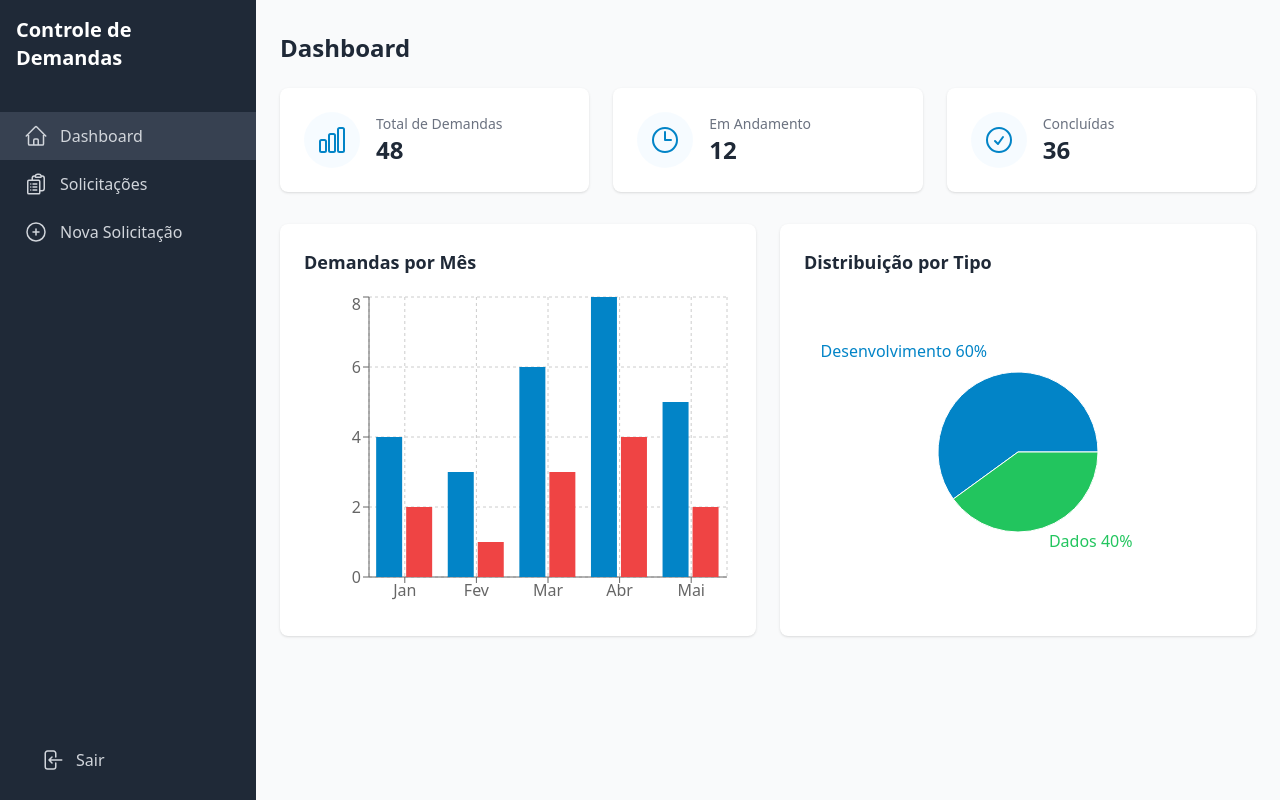
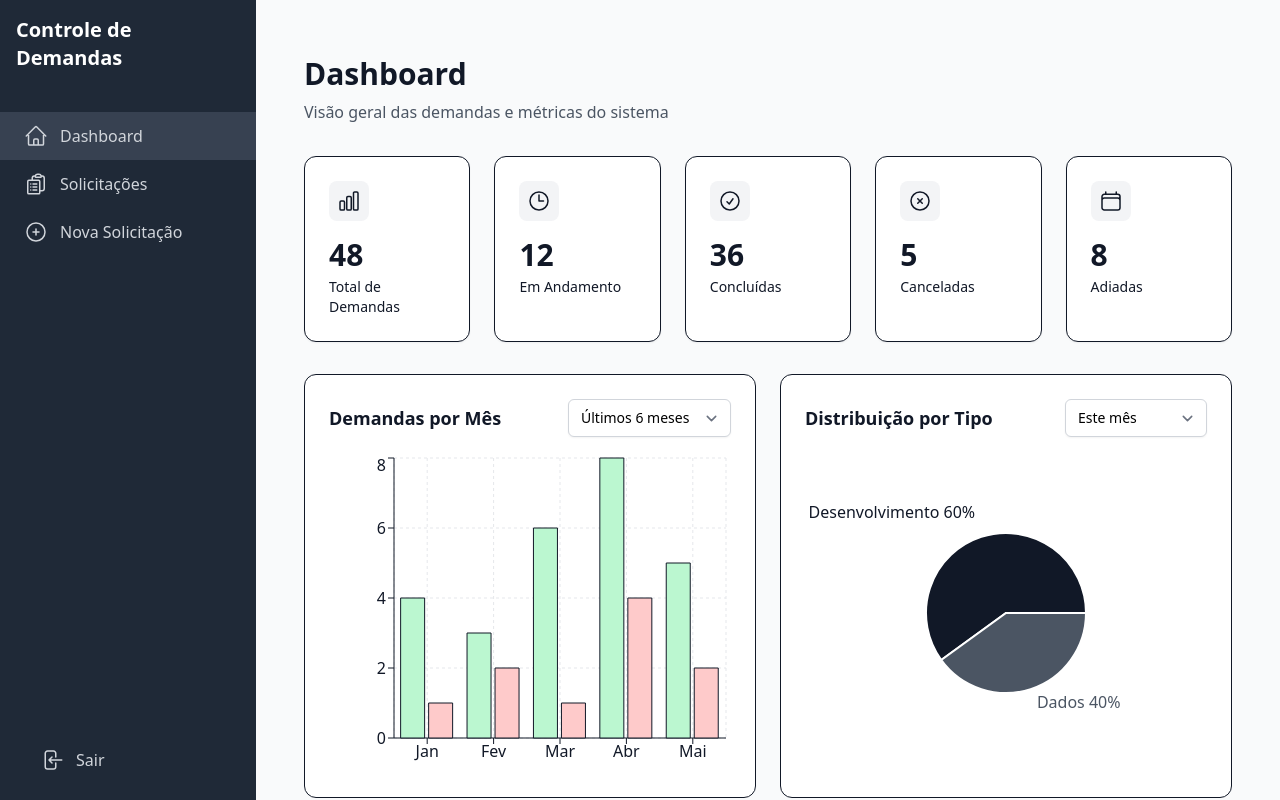
Before and after one commit to DevLucasFontoura/Sistema_de_Demandas_SISEC, a React (Vite) app: page /dashboard in a window 1280 px wide. Built offline with nearby package versions, Linux system fonts and the light colour scheme.

Commit message:
Melhoria no estilo do dashboard

```diff
--- a/src/components/CardTotal.tsx
+++ b/src/components/CardTotal.tsx
@@ -4,21 +4,29 @@ import { ElementType } from 'react'
 interface CardTotalProps {
   title: string
   value: string
-  icon: ElementType // Usando ElementType para melhor tipagem de componentes
+  icon: ElementType
+  className?: string
+  iconClassName?: string
+  borderClassName?: string
 }
 
-export function CardTotal({ title, value, icon: Icon }: CardTotalProps) {
+export function CardTotal({
+  title,
+  value,
+  icon: Icon,
+  className = "bg-white",
+  iconClassName = "bg-gray-100",
+  borderClassName = "border-gray-900"
+}: CardTotalProps) {
   return (
-    <div className="bg-white rounded-lg shadow p-6">
+    <div className={`p-6 rounded-xl shadow-sm hover:shadow-md transition-shadow border ${className} ${borderClassName}`}>
       <div className="flex items-center">
-        <div className="p-3 rounded-full bg-primary-100 bg-opacity-30">
-          <Icon className="h-8 w-8 text-primary-600" />
-        </div>
-        <div className="ml-4">
-          <h3 className="text-gray-500 text-sm">{title}</h3>
-          <p className="text-2xl font-semibold text-gray-800">{value}</p>
+        <div className={`p-2 rounded-lg ${iconClassName}`}>
+          <Icon className="w-6 h-6 text-gray-900" />
         </div>
       </div>
+      <p className="mt-4 text-3xl font-semibold text-gray-900">{value}</p>
+      <p className="mt-1 text-sm font-medium text-gray-900">{title}</p>
     </div>
   )
 }
--- a/src/components/GraficoDeBarras.tsx
+++ b/src/components/GraficoDeBarras.tsx
@@ -5,7 +5,7 @@ interface GraficoDeBarrasProps {
   data: {
     mes: string
     atendidas: number
-    pendentes: number
+    canceladas: number
   }[]
 }
 
@@ -14,12 +14,37 @@ export function GraficoDeBarras({ data }: GraficoDeBarrasProps) {
     <div className="h-80">
       <ResponsiveContainer width="100%" height="100%">
         <BarChart data={data}>
-          <CartesianGrid strokeDasharray="3 3" />
-          <XAxis dataKey="mes" />
-          <YAxis />
-          <Tooltip />
-          <Bar dataKey="atendidas" fill="#0284c7" name="Atendidas" />
-          <Bar dataKey="pendentes" fill="#ef4444" name="Pendentes" />
+          <CartesianGrid strokeDasharray="3 3" stroke="#e5e7eb" />
+          <XAxis
+            dataKey="mes"
+            stroke="#111827"
+            tick={{ fill: '#111827' }}
+          />
+          <YAxis
+            stroke="#111827"
+            tick={{ fill: '#111827' }}
+          />
+          <Tooltip
+            contentStyle={{
+              backgroundColor: 'white',
+              border: '1px solid #111827',
+              borderRadius: '0.5rem'
+            }}
+          />
+          <Bar
+            dataKey="atendidas"
+            fill="#bbf7d0"
+            stroke="#111827"
+            strokeWidth={1}
+            name="Atendidas"
+          />
+          <Bar
+            dataKey="canceladas"
+            fill="#fecaca"
+            stroke="#111827"
+            strokeWidth={1}
+            name="Canceladas"
+          />
         </BarChart>
       </ResponsiveContainer>
     </div>
--- a/src/components/GraficoDePizza.tsx
+++ b/src/components/GraficoDePizza.tsx
@@ -8,7 +8,7 @@ interface GraficoDePizzaProps {
   }[]
 }
 
-const COLORS = ['#0284c7', '#22c55e']
+const COLORS = ['#111827', '#4b5563']
 
 export function GraficoDePizza({ data }: GraficoDePizzaProps) {
   return (
@@ -20,16 +20,29 @@ export function GraficoDePizza({ data }: GraficoDePizzaProps) {
             cx="50%"
             cy="50%"
             labelLine={false}
-            label={({ name, percent }) => `${name} ${(percent * 100).toFixed(0)}%`}
+            label={({ name, percent }) => (
+              `${name} ${(percent * 100).toFixed(0)}%`
+            )}
             outerRadius={80}
             fill="#8884d8"
             dataKey="value"
           >
             {data.map((_, index) => (
-              <Cell key={`cell-${index}`} fill={COLORS[index % COLORS.length]} />
+              <Cell
+                key={`cell-${index}`}
+                fill={COLORS[index % COLORS.length]}
+                stroke="#fff"
+                strokeWidth={2}
+              />
             ))}
           </Pie>
-          <Tooltip />
+          <Tooltip
+            contentStyle={{
+              backgroundColor: 'white',
+              border: '1px solid #111827',
+              borderRadius: '0.5rem'
+            }}
+          />
         </PieChart>
       </ResponsiveContainer>
     </div>
--- a/src/components/solicitacao/ComentariosSolicitacao.tsx
+++ b/src/components/solicitacao/ComentariosSolicitacao.tsx
@@ -20,9 +20,14 @@ interface Comentario {
 interface ComentariosSolicitacaoProps {
   comentarios: Comentario[]
   onAddComentario: (texto: string, arquivos?: File[]) => void
+  className?: string
 }
 
-export function ComentariosSolicitacao({ comentarios, onAddComentario }: ComentariosSolicitacaoProps) {
+export function ComentariosSolicitacao({
+  comentarios,
+  onAddComentario,
+  className = '',
+}: ComentariosSolicitacaoProps) {
   const [novoComentario, setNovoComentario] = useState('')
   const [arquivosSelecionados, setArquivosSelecionados] = useState<File[]>([])
   const fileInputRef = useRef<HTMLInputElement>(null)
@@ -51,12 +56,11 @@ export function ComentariosSolicitacao({ comentarios, onAddComentario }: Comenta
   }
 
   const handleDownload = (arquivo: Arquivo) => {
-    // Aqui você implementaria a lógica para download do arquivo
     window.open(arquivo.url, '_blank')
   }
 
   return (
-    <div className="mt-8 bg-white rounded-lg shadow-md p-6">
+    <div className={`mt-8 bg-white rounded-lg shadow-md p-6 ${className}`}>
       <h3 className="text-lg font-semibold text-gray-800 mb-4">Comentários</h3>
 
       <form onSubmit={handleSubmit} className="mb-6">
--- a/src/components/solicitacao/DetalhesSolicitacao.tsx
+++ b/src/components/solicitacao/DetalhesSolicitacao.tsx
@@ -142,7 +142,7 @@ export function DetalhesSolicitacao({
         <AdiamentoSolicitacao onAdiar={handleAdiarSolicitacao} />
       )}
       </div>
-      <div className="bg-white rounded-lg shadow-md p-6">
+      <div className="bg-white rounded-lg shadow-md p-6 border border-gray-900">
         <div className="mb-6">
           <h2 className="text-2xl font-bold text-gray-800 mb-6">
             Demanda: {solicitacao.id}
@@ -150,7 +150,7 @@ export function DetalhesSolicitacao({
 
           <div className="grid grid-cols-1 md:grid-cols-2 gap-6 mb-6">
             <div className="space-y-4">
-              <div className="p-4 rounded-lg bg-[#f2f3f5]">
+              <div className="p-4 rounded-lg bg-[#f2f3f5] border border-gray-900">
                 <h3 className="text-sm font-medium text-gray-500">Status</h3>
                 {isEditing ? (
                   <select
@@ -169,7 +169,7 @@ export function DetalhesSolicitacao({
                 )}
               </div>
 
-              <div className="p-4 rounded-lg bg-[#f2f3f5]">
+              <div className="p-4 rounded-lg bg-[#f2f3f5] border border-gray-900">
                 <h3 className="text-sm font-medium text-gray-500">Título</h3>
                 {isEditing ? (
                   <input
@@ -183,7 +183,7 @@ export function DetalhesSolicitacao({
                 )}
               </div>
 
-              <div className="p-4 rounded-lg bg-[#f2f3f5]">
+              <div className="p-4 rounded-lg bg-[#f2f3f5] border border-gray-900">
                 <h3 className="text-sm font-medium text-gray-500">Tipo</h3>
                 {isEditing ? (
                   <select
@@ -201,19 +201,19 @@ export function DetalhesSolicitacao({
             </div>
 
             <div className="space-y-4">
-              <div className="p-4 rounded-lg bg-[#f2f3f5]">
+              <div className="p-4 rounded-lg bg-[#f2f3f5] border border-gray-900">
                 <h3 className="text-sm font-medium text-gray-500">Solicitante</h3>
                 <p className="mt-1 text-gray-800">{solicitacao.solicitante}</p>
               </div>
 
-              <div className="p-4 rounded-lg bg-[#f2f3f5]">
+              <div className="p-4 rounded-lg bg-[#f2f3f5] border border-gray-900">
                 <h3 className="text-sm font-medium text-gray-500">Data de Criação</h3>
                 <p className="mt-1 text-gray-800">
                   {formatDate(solicitacao.dataCriacao)}
                 </p>
               </div>
 
-              <div className="p-4 rounded-lg bg-[#f2f3f5]">
+              <div className="p-4 rounded-lg bg-[#f2f3f5] border border-gray-900">
                 <h3 className="text-sm font-medium text-gray-500">Prazo</h3>
                 {isEditing ? (
                   <input
@@ -229,7 +229,7 @@ export function DetalhesSolicitacao({
                 )}
               </div>
 
-              <div className="p-4 rounded-lg bg-[#f2f3f5]">
+              <div className="p-4 rounded-lg bg-[#f2f3f5] border border-gray-900">
                 <h3 className="text-sm font-medium text-gray-500">Responsável</h3>
                 {isEditing ? (
                   <input
@@ -246,7 +246,7 @@ export function DetalhesSolicitacao({
           </div>
 
           {/* Descrição em largura total */}
-          <div className="p-4 rounded-lg bg-[#f2f3f5]">
+          <div className="p-4 rounded-lg bg-[#f2f3f5] border border-gray-900">
             <h3 className="text-sm font-medium text-gray-500">Descrição</h3>
             {isEditing ? (
               <textarea
@@ -290,6 +290,7 @@ export function DetalhesSolicitacao({
       <ComentariosSolicitacao
         comentarios={solicitacao.comentarios || []}
         onAddComentario={handleAddComentario}
+        className="bg-white border border-gray-900 rounded-lg p-6"
       />
     </div>
   )
--- a/src/pages/Dashboard.tsx
+++ b/src/pages/Dashboard.tsx
@@ -1,16 +1,22 @@
 // src/pages/Dashboard.tsx
-import { ChartBarIcon, ClockIcon, CheckCircleIcon } from '@heroicons/react/24/outline'
+import {
+  ChartBarIcon,
+  ClockIcon,
+  CheckCircleIcon,
+  XCircleIcon,
+  CalendarIcon
+} from '@heroicons/react/24/outline'
 import { GraficoDeBarras } from '../components/GraficoDeBarras'
 import { GraficoDePizza } from '../components/GraficoDePizza'
 import { CardTotal } from '../components/CardTotal'
 
 // Dados de exemplo (depois serão substituídos por dados do Firebase)
 const barData = [
-  { mes: 'Jan', atendidas: 4, pendentes: 2 },
-  { mes: 'Fev', atendidas: 3, pendentes: 1 },
-  { mes: 'Mar', atendidas: 6, pendentes: 3 },
-  { mes: 'Abr', atendidas: 8, pendentes: 4 },
-  { mes: 'Mai', atendidas: 5, pendentes: 2 },
+  { mes: 'Jan', atendidas: 4, canceladas: 1 },
+  { mes: 'Fev', atendidas: 3, canceladas: 2 },
+  { mes: 'Mar', atendidas: 6, canceladas: 1 },
+  { mes: 'Abr', atendidas: 8, canceladas: 4 },
+  { mes: 'Mai', atendidas: 5, canceladas: 2 },
 ]
 
 const pieData = [
@@ -20,40 +26,112 @@ const pieData = [
 
 function Dashboard() {
   return (
-    <div>
-      <h1 className="text-2xl font-bold text-gray-800 mb-6">Dashboard</h1>
+    <div className="min-h-screen bg-gray-50 p-6">
+      <div className="max-w-7xl mx-auto">
+        <header className="mb-8">
+          <h1 className="text-3xl font-bold text-gray-900">Dashboard</h1>
+          <p className="mt-2 text-gray-600">
+            Visão geral das demandas e métricas do sistema
+          </p>
+        </header>
 
-      <div className="grid grid-cols-1 md:grid-cols-3 gap-6 mb-8">
+        {/* Cards de Totais */}
+        <div className="grid grid-cols-1 md:grid-cols-3 lg:grid-cols-5 gap-6 mb-8">
           <CardTotal
             title="Total de Demandas"
             value="48"
             icon={ChartBarIcon}
+            className="bg-white"
+            iconClassName="bg-gray-100"
+            borderClassName="border-gray-900"
           />
           <CardTotal
             title="Em Andamento"
             value="12"
             icon={ClockIcon}
+            className="bg-white"
+            iconClassName="bg-gray-100"
+            borderClassName="border-gray-900"
           />
           <CardTotal
             title="Concluídas"
             value="36"
             icon={CheckCircleIcon}
+            className="bg-white"
+            iconClassName="bg-gray-100"
+            borderClassName="border-gray-900"
+          />
+          <CardTotal
+            title="Canceladas"
+            value="5"
+            icon={XCircleIcon}
+            className="bg-white"
+            iconClassName="bg-gray-100"
+            borderClassName="border-gray-900"
+          />
+          <CardTotal
+            title="Adiadas"
+            value="8"
+            icon={CalendarIcon}
+            className="bg-white"
+            iconClassName="bg-gray-100"
+            borderClassName="border-gray-900"
           />
         </div>
 
+        {/* Gráficos */}
         <div className="grid grid-cols-1 lg:grid-cols-2 gap-6">
-        <div className="bg-white rounded-lg shadow p-6">
-          <h2 className="text-lg font-semibold text-gray-800 mb-4">
+          <div className="bg-white border border-gray-900 rounded-xl p-6">
+            <div className="flex items-center justify-between mb-4">
+              <h2 className="text-lg font-semibold text-gray-900">
                 Demandas por Mês
               </h2>
+              <select className="text-sm border-gray-300 rounded-md shadow-sm focus:border-blue-500 focus:ring-blue-500">
+                <option>Últimos 6 meses</option>
+                <option>Último ano</option>
+                <option>Todo período</option>
+              </select>
+            </div>
             <GraficoDeBarras data={barData} />
           </div>
 
-        <div className="bg-white rounded-lg shadow p-6">
-          <h2 className="text-lg font-semibold text-gray-800 mb-4">
+          <div className="bg-white border border-gray-900 rounded-xl p-6">
+            <div className="flex items-center justify-between mb-4">
+              <h2 className="text-lg font-semibold text-gray-900">
                 Distribuição por Tipo
               </h2>
+              <select className="text-sm border-gray-300 rounded-md shadow-sm focus:border-blue-500 focus:ring-blue-500">
+                <option>Este mês</option>
+                <option>Último mês</option>
+                <option>Todo período</option>
+              </select>
+            </div>
             <GraficoDePizza data={pieData} />
+          </div>
+        </div>
+
+        {/* Seção de Atividades Recentes */}
+        <div className="mt-8 bg-white border border-gray-900 rounded-xl p-6">
+          <h2 className="text-lg font-semibold text-gray-900 mb-4">
+            Atividades Recentes
+          </h2>
+          <div className="space-y-4">
+            {/* Exemplo de atividade */}
+            <div className="flex items-center space-x-4 p-4 bg-gray-50 rounded-lg">
+              <div className="flex-shrink-0">
+                <CheckCircleIcon className="h-6 w-6 text-green-500" />
+              </div>
+              <div>
+                <p className="text-sm font-medium text-gray-900">
+                  Demanda #123 foi concluída
+                </p>
+                <p className="text-sm text-gray-500">
+                  Há 2 horas
+                </p>
+              </div>
+            </div>
+            {/* Adicione mais atividades aqui */}
+          </div>
         </div>
       </div>
     </div>
--- a/src/pages/ListaSolicitacoes.tsx
+++ b/src/pages/ListaSolicitacoes.tsx
@@ -151,34 +151,34 @@ function ListaSolicitacoes() {
         </div>
       </div>
 
-      <div className="bg-white rounded-lg shadow overflow-hidden">
-        <table className="min-w-full divide-y divide-gray-200">
+      <div className="bg-white border border-gray-900 rounded-xl overflow-hidden">
+        <table className="min-w-full">
           <thead className="bg-gray-50">
             <tr>
-              <th className="px-6 py-3 text-left text-xs font-medium text-gray-500 uppercase tracking-wider">
+              <th className="px-6 py-3 text-left text-xs font-medium text-gray-500 uppercase tracking-wider border-b border-gray-900">
                 ID
               </th>
-              <th className="px-6 py-3 text-left text-xs font-medium text-gray-500 uppercase tracking-wider">
+              <th className="px-6 py-3 text-left text-xs font-medium text-gray-500 uppercase tracking-wider border-b border-gray-900">
                 Solicitante
               </th>
-              <th className="px-6 py-3 text-left text-xs font-medium text-gray-500 uppercase tracking-wider">
+              <th className="px-6 py-3 text-left text-xs font-medium text-gray-500 uppercase tracking-wider border-b border-gray-900">
                 Tipo
               </th>
-              <th className="px-6 py-3 text-left text-xs font-medium text-gray-500 uppercase tracking-wider">
+              <th className="px-6 py-3 text-left text-xs font-medium text-gray-500 uppercase tracking-wider border-b border-gray-900">
                 Urgência
               </th>
-              <th className="px-6 py-3 text-left text-xs font-medium text-gray-500 uppercase tracking-wider">
+              <th className="px-6 py-3 text-left text-xs font-medium text-gray-500 uppercase tracking-wider border-b border-gray-900">
                 Status
               </th>
-              <th className="px-6 py-3 text-left text-xs font-medium text-gray-500 uppercase tracking-wider">
+              <th className="px-6 py-3 text-left text-xs font-medium text-gray-500 uppercase tracking-wider border-b border-gray-900">
                 Prazo
               </th>
-              <th className="px-6 py-3 text-left text-xs font-medium text-gray-500 uppercase tracking-wider">
+              <th className="px-6 py-3 text-left text-xs font-medium text-gray-500 uppercase tracking-wider border-b border-gray-900">
                 Responsável
               </th>
             </tr>
           </thead>
-          <tbody className="bg-white divide-y divide-gray-200">
+          <tbody className="bg-white divide-y divide-gray-900">
             {filteredSolicitacoes.map((solicitacao) => (
               <tr key={solicitacao.id} className="hover:bg-gray-50">
                 <td className="px-6 py-4 whitespace-nowrap text-sm">
```
Lines whose indentation alone changed are shown as unchanged.
